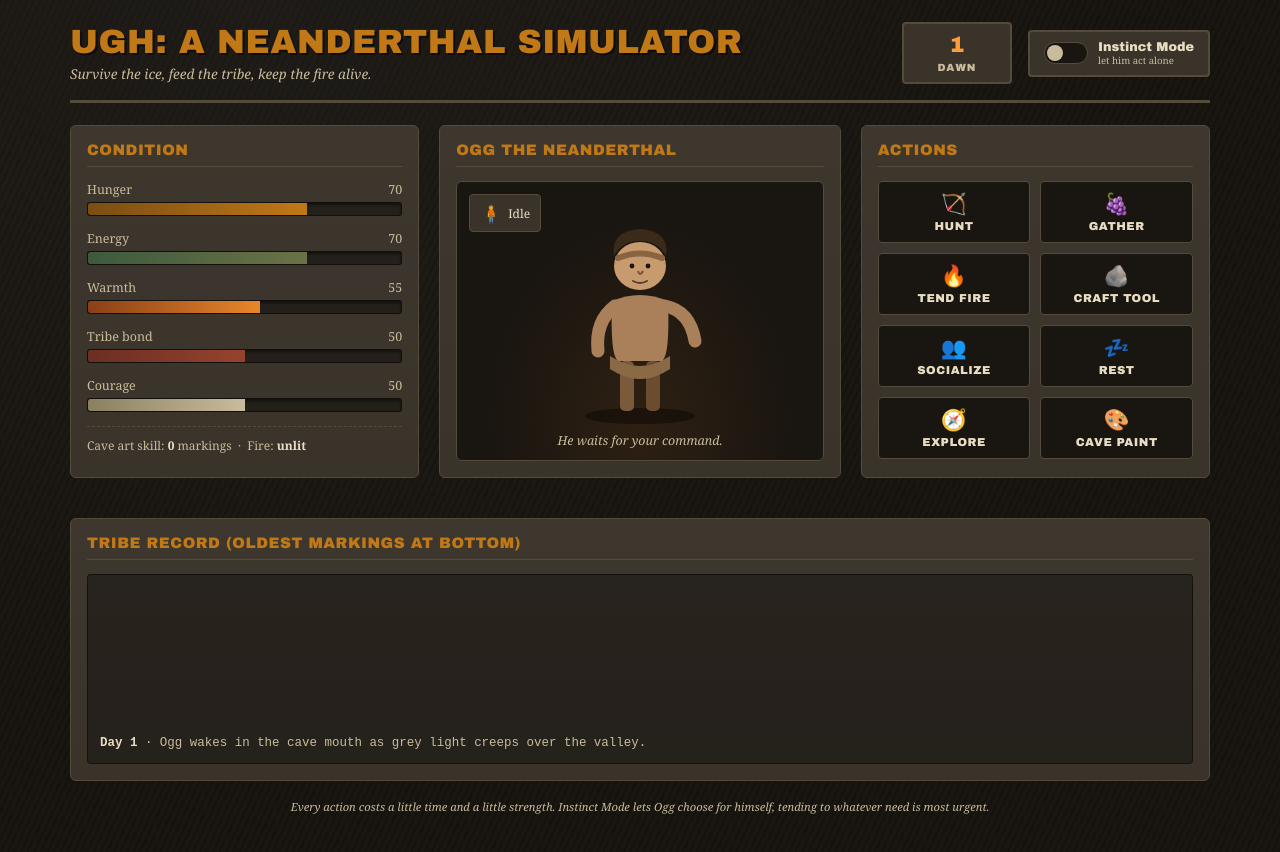
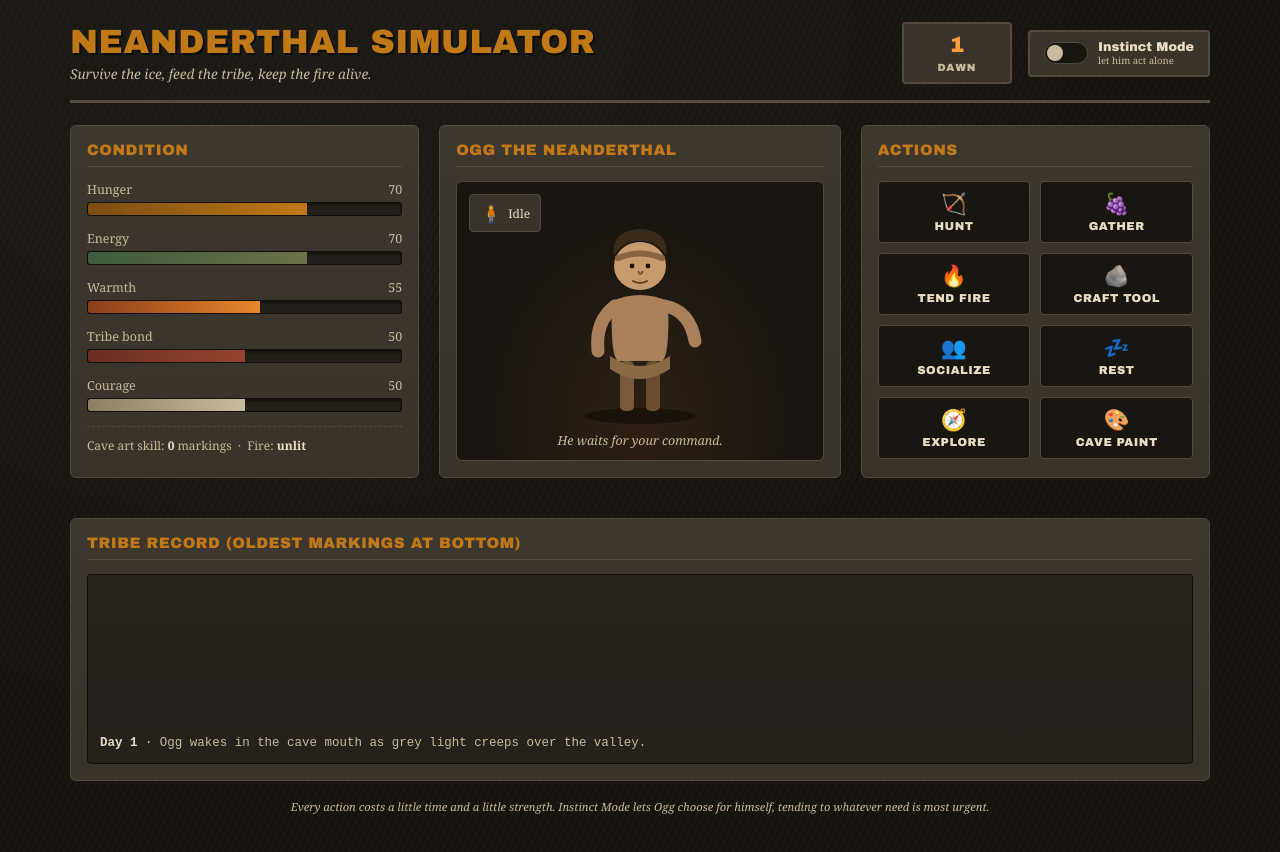
Before and after one commit to easylandx/cave, a plain HTML site: page nean.html in a window 1280 px wide. Drawn offline with Linux system fonts and the light colour scheme.

Commit message:
Update nean.html

```diff
--- a/nean.html
+++ b/nean.html
@@ -3,7 +3,7 @@
 <head>
 <meta charset="UTF-8">
 <meta name="viewport" content="width=device-width, initial-scale=1.0">
-<title>🔥 UGH — A Neanderthal Simulator</title>
+<title>🔥 Neanderthal Simulator</title>
 <style>
   :root{
     --cave-black:#191510;
@@ -191,7 +191,7 @@
 
   <header>
     <div class="title-block">
-      <h1>Ugh: A Neanderthal Simulator</h1>
+      <h1>Neanderthal Simulator</h1>
       <p>Survive the ice, feed the tribe, keep the fire alive.</p>
     </div>
     <div style="display:flex;align-items:center;gap:16px;">
```
